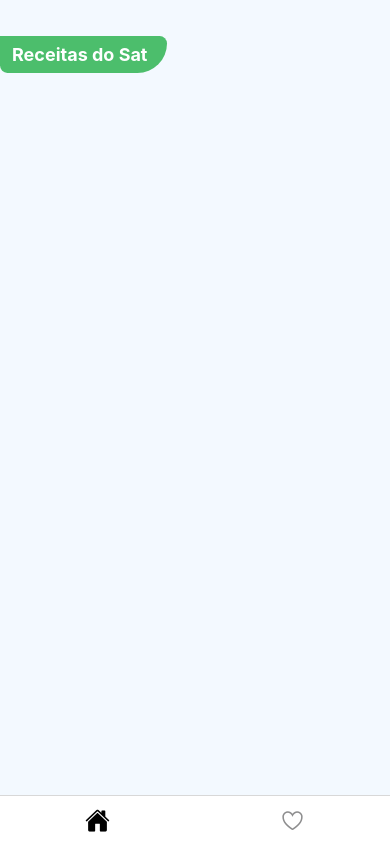
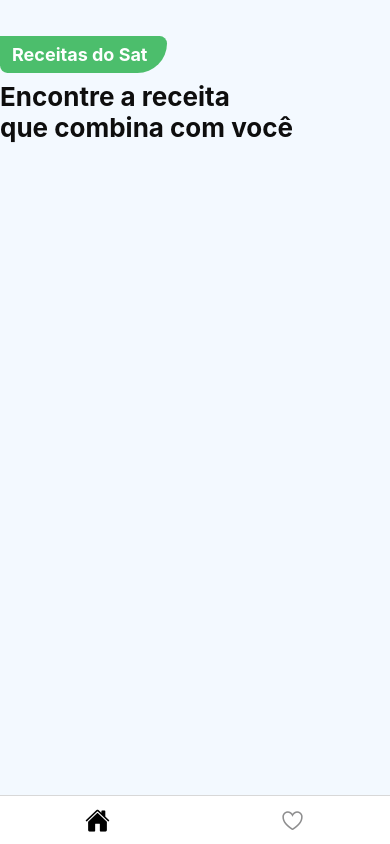
Before and after one commit to johnnysat/Receitas-do-Sat, a React Native app: screen / in a window 390 px wide. Built offline with nearby package versions, Linux system fonts and the light colour scheme.

Commit message:
Adicionando titulo e estilizando

```diff
--- a/src/pages/home/index.js
+++ b/src/pages/home/index.js
@@ -5,6 +5,8 @@
   return(
   <SafeAreaView style={styles.container}>
     <Logo />
+    <Text style={styles.title}>Encontre a receita </Text>
+    <Text style={styles.title}>que combina com você </Text>
   </SafeAreaView>
   )
 }
@@ -16,5 +18,10 @@
     paddingTop: 36,
     paddingStart: 14,
     paddingEnd: 14,
+  },
+  title: {
+    fontSize: 26,
+    fontWeight: 'bold',
+    color: "#0e0e0e",
   }
 })
```
